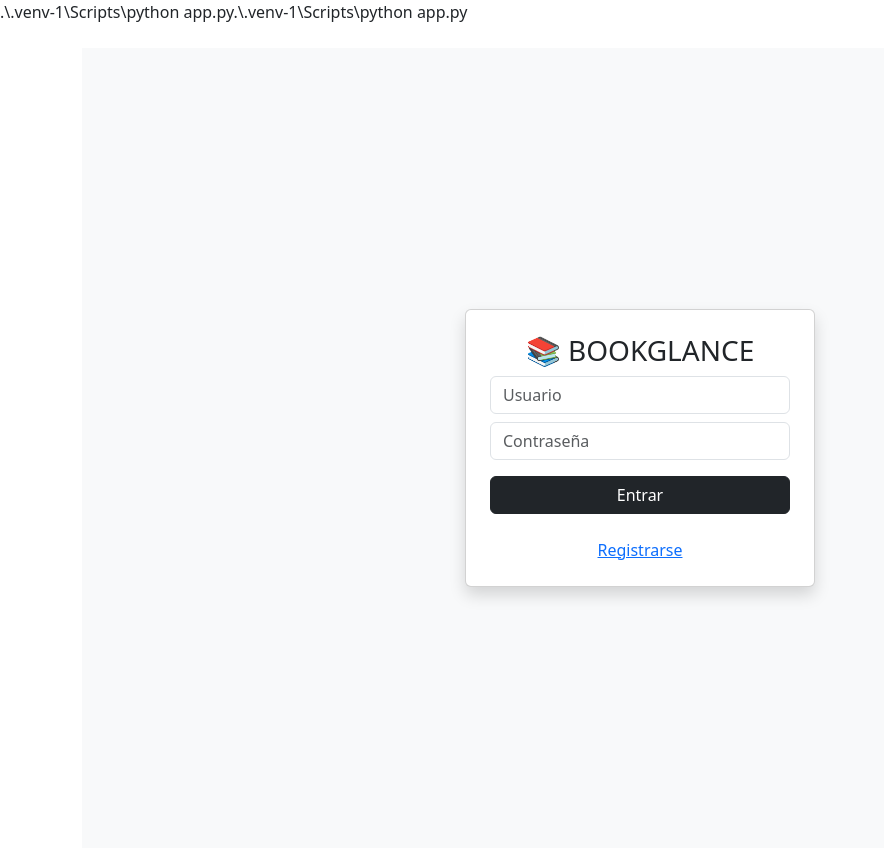
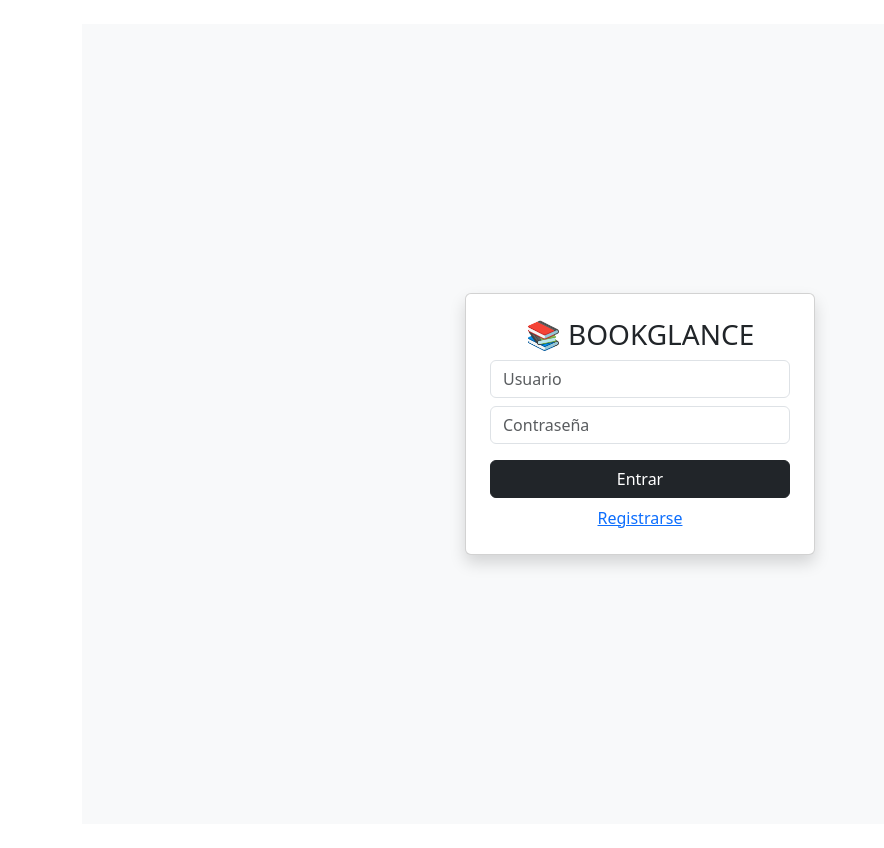
Before and after one commit to sanabriajohel98-cloud/BOOKGLANCE, a Flask app: page /login in a window 1280 px wide. Shown: the whole page, without its empty margins (0-884 px from the left). After the commit the page ends 571 px from the top, so only its background shows below. Run offline with Flask 3, Linux system fonts and the light colour scheme.

Commit message:
Fix: Clean up corrupted login.html template

```diff
--- a/templates/login.html
+++ b/templates/login.html
@@ -1,4 +1,4 @@
-.\.venv-1\Scripts\python app.py.\.venv-1\Scripts\python app.py{% extends "base.html" %}
+{% extends "base.html" %}
 
 {% block content %}
 <div class="d-flex justify-content-center align-items-center vh-100 bg-light">
```
